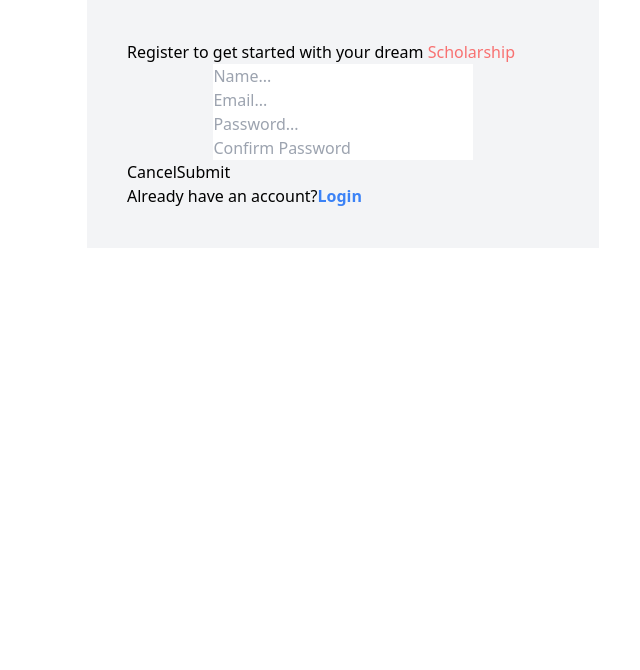
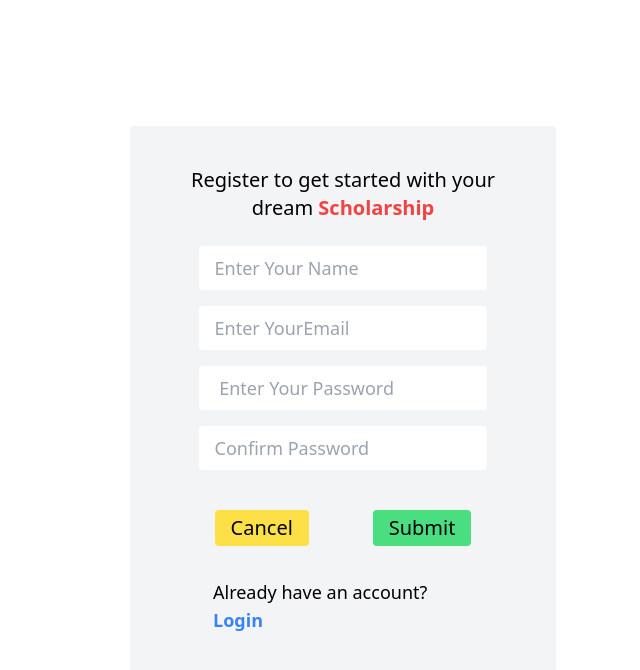
Before and after one commit to Mr-Nnobody/Scholar, a React (Vite) app in the folder frontend/: page / in a window 1280 px wide. Shown: the top 670 px of the page, without its empty margins (297-937 px from the left). Built offline with nearby package versions, Linux system fonts and the light colour scheme.

Commit message:
design  sign up page layout

```diff
--- a/frontend/src/components/auth/sign-up.jsx
+++ b/frontend/src/components/auth/sign-up.jsx
@@ -1,28 +1,54 @@
 import React from "react";
 
 export default function SignUp() {
+
+// const handleSubmit = onclick{
+
+// }
+
   return (
-    <div class="bg-gray-100 w-2/5 mx-auto p-10" >
-      <p>
+    <div class="flex justify-center items-center h-screen">
+
+      <div class="bg-gray-100 w-2/6  rounded p-10">
+        <p class="text-center text-xl mb-4">
           Register to get started with your dream{" "}
-        <span class="text-red-400">Scholarship</span>
+          <span class="text-red-500 font-bold">Scholarship</span>
         </p>
-      <div class="flex flex-col w-3/5 mx-auto">
-        <input type="text" placeholder="Name..." />
-        <input type="email" placeholder="Email..." />
-        <input type="password" placeholder="Password..." />
-        <input type="password" placeholder="Confirm Password" />
-      </div>
-      <div>
-        <button type="button" onClick={alert("Registration Successful")}>
+        <form class="flex flex-col w-5/6 mx-auto  ">
+          <input
+            class="my-2 p-2 rounded focus:outline-none focus:ring-sky-200 focus:ring-2 pl-4 text-lg"
+            type="text"
+            placeholder="Enter Your Name"
+          />
+          <input
+            class="my-2 p-2 rounded focus:outline-none focus:ring-sky-200 focus:ring-2 pl-4 text-lg"
+            type="email"
+            placeholder="Enter YourEmail"
+          />
+          <input
+            class="my-2 p-2 rounded focus:outline-none focus:ring-sky-200 focus:ring-2 pl-4 text-lg"
+            type="password"
+            placeholder=" Enter Your Password"
+          />
+          <input
+            class="my-2 p-2 rounded focus:outline-none focus:ring-sky-200 focus:ring-2 pl-4 text-lg"
+            type="password"
+            placeholder="Confirm Password"
+          /> <div class="flex w-full mx-auto my-8 justify-between px-4 text-xl ">
+          <button type="button" class="px-4 py-1 rounded bg-yellow-300">
             Cancel
           </button>
-        <button type="submit">Submit</button>
+          <button type="submit" class="bg-green-400 rounded px-4 py-1">
+            Submit
+          </button>
         </div>
-      <p>
+        </ form>
+
+        <p class="w-3/4 text-lg mx-auto ">
           Already have an account?
           <span class="text-blue-500 font-semibold">Login</span>
         </p>
       </div>
+    </div>
   );
 }
```
Lines whose indentation alone changed are shown as unchanged.
